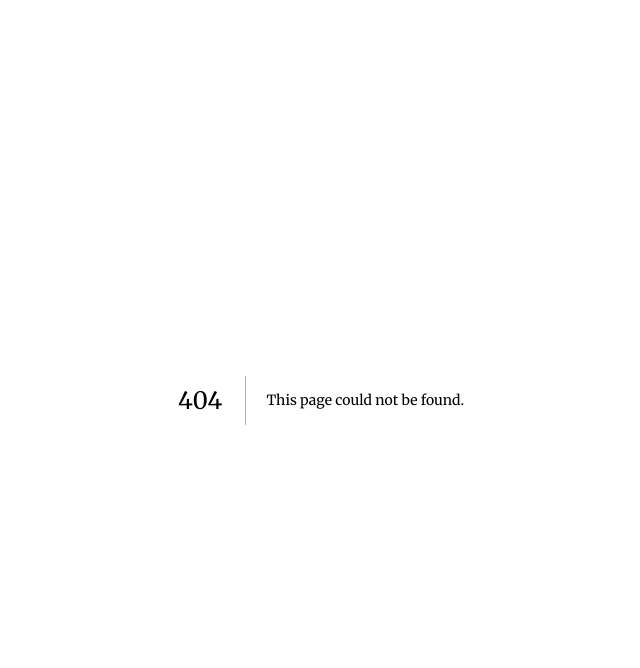
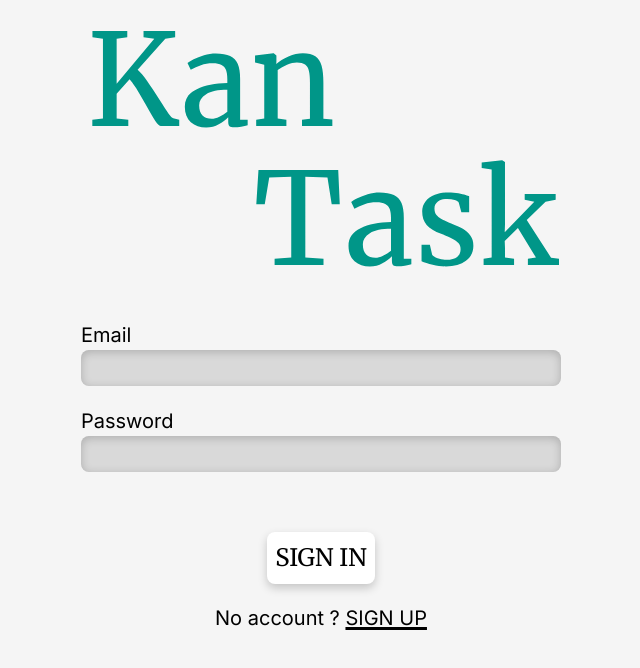
Before and after one commit to EstebanThomas/KanTask, a Next.js app in the folder kantask/: page /signin in a window 1280 px wide. Before the commit this address had no page. Shown: the top 668 px of the page, without its empty margins (319-959 px from the left). Built offline with nearby package versions, Linux system fonts and the light colour scheme.

Commit message:
sign in & sign up

```diff
--- a/kantask/src/app/page.jsx
+++ b/kantask/src/app/page.jsx
@@ -1,4 +1,5 @@
 import Image from 'next/image'
+import Link from 'next/link';
 
 export default function Home(){
     return (
@@ -23,8 +24,12 @@ export default function Home(){
                 au quotidien.
             </p>
             <div className='flex justify-center items-center gap-50 mt-10'>
-                <button className='btn-primary'>SIGN IN</button>
-                <button className='btn-primary'>SIGN UP</button>
+                <Link href="/signin">
+                    <button className='btn-primary'>SIGN IN</button>
+                </Link>
+                <Link href="/signup">
+                    <button className='btn-primary'>SIGN UP</button>
+                </Link>
             </div>
             <div className='flex justify-center items-center mt-10 gap-10'>
                 <div className='relative'>
--- /dev/null
+++ b/kantask/src/app/signin/page.jsx
@@ -0,0 +1,37 @@
+import Image from 'next/image'
+import Link from 'next/link';
+
+export default function signin(){
+    return (
+        <div>
+            <div className="flex justify-center items-center">
+                <Link href="/">
+                    <Image
+                        src="/LogoKanTaskSansFond.svg"
+                        alt="Logo de l'application"
+                        width={500}
+                        height={300}
+                        className="md:w-[500px] h-auto"
+                    />
+                </Link>
+            </div>
+            <form className='mt-5 flex flex-col gap-5'>
+                <div className='div-form'>
+                    <label htmlFor="email" className='label-form'>Email</label>
+                    <input id='email' name='email' className='input-form' type='email'></input>
+                </div>
+                <div className='div-form'>
+                    <label htmlFor="password" className='label-form'>Password</label>
+                    <input id='password' name='password' className='input-form' type='password'></input>
+                </div>
+                <div className='flex flex-col justify-center items-center mt-5 md:mt-10 gap-3 md:gap-5'>
+                    <button className='btn-primary' type='submit'>
+                        SIGN IN
+                    </button>
+                    <p className='text-xl'>No account ? <Link href="/signup" className='underline hover:decoration-main decoration-3'>SIGN UP</Link></p>
+                </div>
+
+            </form>
+        </div>
+    )
+}
--- /dev/null
+++ b/kantask/src/app/signup/page.jsx
@@ -0,0 +1,45 @@
+import Image from 'next/image'
+import Link from 'next/link';
+
+export default function signup(){
+    return (
+        <div>
+            <div className="flex justify-center items-center">
+                <Link href="/">
+                    <Image
+                        src="/LogoKanTaskSansFond.svg"
+                        alt="Logo de l'application"
+                        width={500}
+                        height={300}
+                        className="md:w-[500px] h-auto"
+                    />
+                </Link>
+            </div>
+            <form className='mt-5 flex flex-col gap-5'>
+                <div className='div-form'>
+                    <label htmlFor="name" className='label-form'>Name</label>
+                    <input id='name' name='name' className='input-form' type='text'></input>
+                </div>
+                <div className='div-form'>
+                    <label htmlFor="email" className='label-form'>Email</label>
+                    <input id='email' name='email' className='input-form' type='email'></input>
+                </div>
+                <div className='div-form'>
+                    <label htmlFor="password" className='label-form'>Password</label>
+                    <input id='password' name='password' className='input-form' type='password'></input>
+                </div>
+                <div className='div-form'>
+                    <label htmlFor="confirmPassword" className='label-form'>Confirm password</label>
+                    <input id='confirmPassword' name='confirmPassword' className='input-form' type='password'></input>
+                </div>
+                <div className='flex flex-col justify-center items-center mt-5 md:mt-10 gap-3 md:gap-5'>
+                    <button className='btn-primary' type='submit'>
+                        SIGN UP
+                    </button>
+                    <p className='text-xl'>Have an account ? <Link href="/signin" className='underline hover:decoration-main decoration-3'>SIGN IN</Link></p>
+                </div>
+            </form>
+
+        </div>
+    )
+}
--- a/kantask/styles/globals.css
+++ b/kantask/styles/globals.css
@@ -7,9 +7,10 @@
 
 @theme {
     --color-main: #009688;
+    --color-buttonHover : rgba(0, 150, 136, 0.5);
     --color-bg: #F5F5F5;
     --color-black: #333333;
-    --color-gray: #666666;
+    --color-gray: #D9D9D9;
     --color-error: #D31F1A;
     --color-success: #4CAF50;
 }
@@ -34,7 +35,7 @@
 }
 
 .btn-primary:hover{
-    box-shadow: inset 0 2px 4px rgba(0, 0, 0, 0.2);
+    box-shadow: inset 0 2px 8px /*rgba(0, 0, 0, 0.2)*/ var(--color-buttonHover);
     transition: all 0.3s ease;
 }
 
@@ -75,3 +76,47 @@ strong{
     color: var(--color-main);
     transition: all 0.3s ease;
 }
+
+.input-form{
+    box-shadow: inset 0 2px 10px rgba(0, 0, 0, 0.2);
+    background-color: var(--color-gray);
+    border-radius: 8px;
+    font-size: 1.25rem;
+    padding: 3px;
+}
+
+.label-form{
+    font-size: 1.25rem;
+}
+
+.div-form{
+    display: flex;
+    flex-direction: column;
+    justify-content: flex-start;
+    margin-right: 2rem;
+    margin-left: 2rem;
+}
+
+/*BREAKPOINT MD*/
+@media (min-width: 768px) {
+    .div-form {
+        margin-right: 12rem;
+        margin-left: 12rem;
+    }
+}
+
+/*BREAKPOINT XL*/
+@media (min-width: 1280px) {
+    .div-form {
+        margin-right: 25rem;
+        margin-left: 25rem;
+    }
+}
+
+/*BREAKPOINT 2XL*/
+@media (min-width: 1536px) {
+    .div-form {
+        margin-right: 35rem;
+        margin-left: 35rem;
+    }
+}
```
Also changed, not shown: 2 other files (tests, documents, lock files or other folders).
